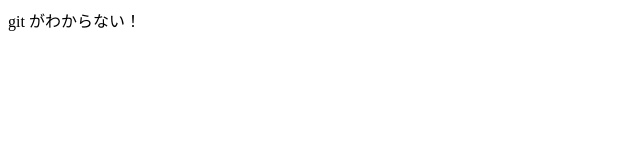
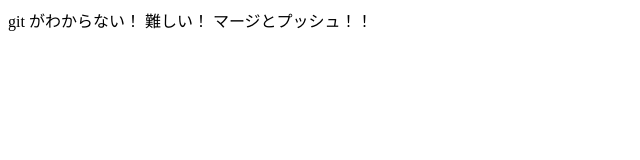
Before and after one commit to mariko-goto/chocolate, a plain HTML site: page index.html in a window 1280 px wide. Shown: the whole page, without its empty margins (0-640 px from the left). Drawn offline with Linux system fonts and the light colour scheme.

Commit message:
マージ

```diff
--- a/index.html
+++ b/index.html
@@ -9,7 +9,7 @@
 </head>
 
 <body>
-    git がわからない！
+    git がわからない！ 難しい！ マージとプッシュ！！
 
 </body>
 
```
